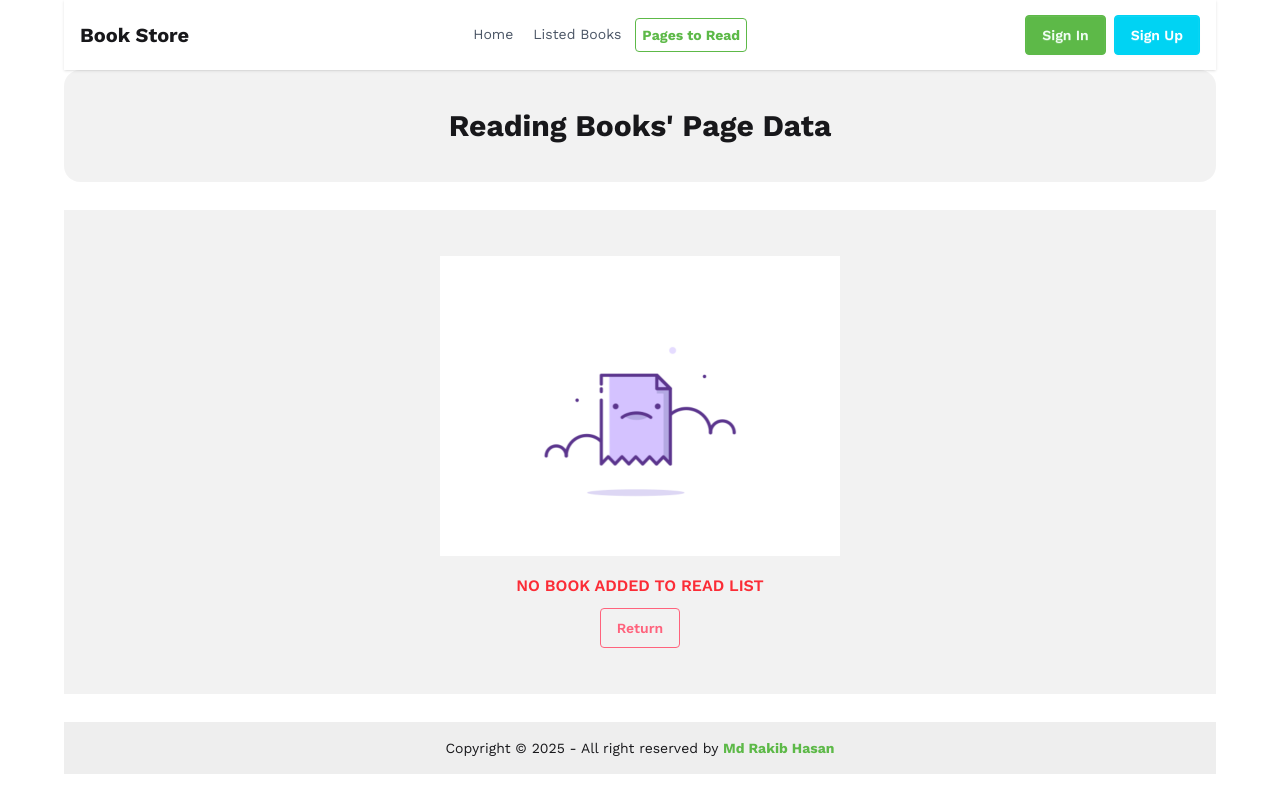
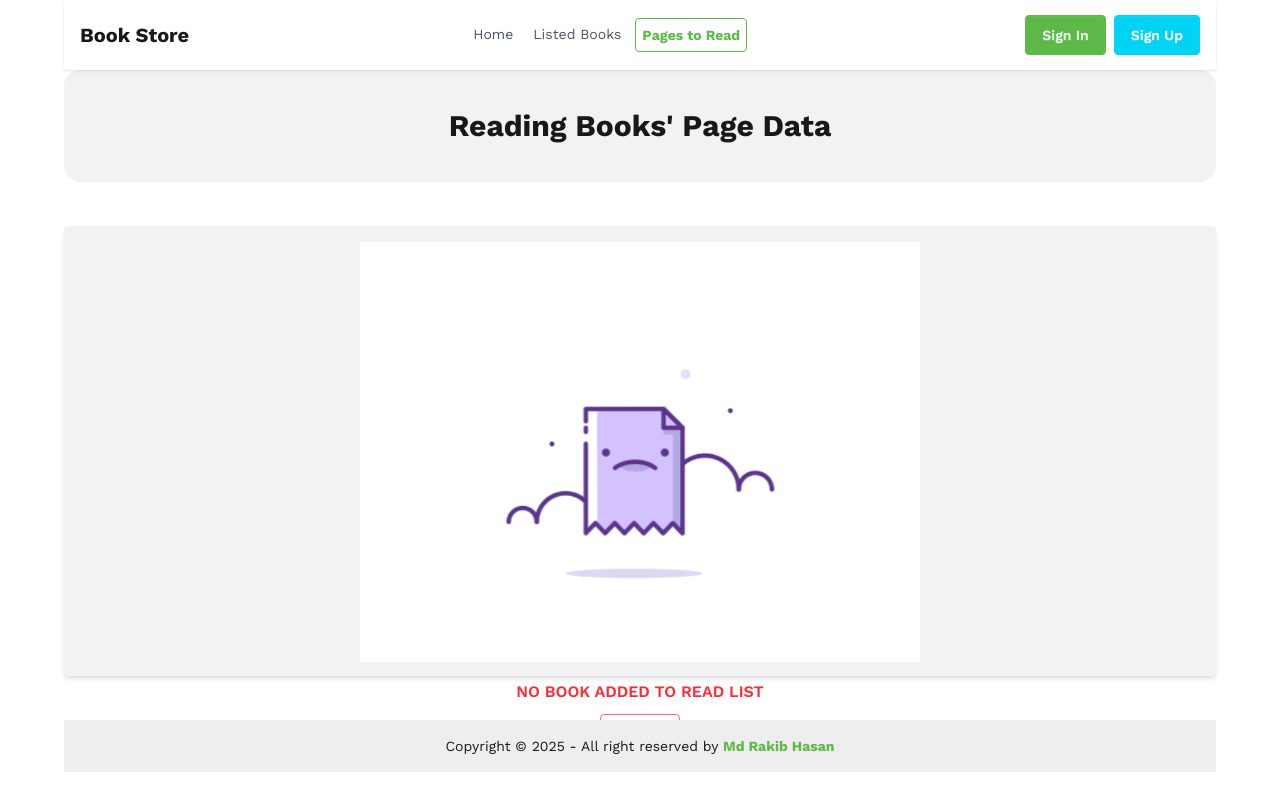
Before and after one commit to rakib-hasan-78/book-store, a React (Vite) app: page /pages in a window 1280 px wide. Built offline with nearby package versions, Linux system fonts and the light colour scheme; a web font is replaced by a local one.

Commit message:
chart added

```diff
--- a/src/components/PageChart/PageChart.jsx
+++ b/src/components/PageChart/PageChart.jsx
@@ -1,24 +1,51 @@
 import React from 'react';
 import { useBook } from '../../../utilities/BookContext/BookContext';
 import EmptyContent from '../EmptyContent/EmptyContent';
-import { ResponsiveContainer } from 'recharts';
+import {
+  Bar,
+  BarChart,
+  CartesianGrid,
+  ResponsiveContainer,
+  Tooltip,
+  XAxis,
+  YAxis,
+  Cell,
+} from 'recharts';
 
+const COLORS = [
+  '#8884d8', '#82ca9d', '#ffc658', '#ff7f50', '#00C49F', '#FFBB28',
+  '#a29bfe', '#fd79a8', '#e17055', '#55efc4', '#fab1a0', '#74b9ff'
+];
 
 const PageChart = () => {
-    const {readBooks} = useBook();
-    const chartData = readBooks.map(book=>({
-        name: book.bookName,
-        page: book.totalPages,
-    }))
-    return (
-        <div className='w-full h-[30.25rem] my-7 bg-hero flex items-center justify-center'>
-            {readBooks.length===0 ? <EmptyContent>no book added to read list</EmptyContent>:
-            <ResponsiveContainer width={`100%`} height={`450px`}>
+  const { readBooks } = useBook();
 
-            </ResponsiveContainer>
-            }
-        </div>
-    );
+  const chartData = readBooks.map(book => ({
+    name: book.bookName,
+    page: book.totalPages,
+  }));
+
+  return (
+    <div className="w-full h-[450px] my-11 bg-hero p-4 rounded shadow-md">
+      {readBooks.length === 0 ? (
+        <EmptyContent>no book added to read list</EmptyContent>
+      ) : (
+        <ResponsiveContainer width="100%" height="100%">
+          <BarChart data={chartData}>
+            <CartesianGrid stroke="#ccc" strokeDasharray="3 3" />
+            <XAxis dataKey="name" />
+            <YAxis />
+            <Tooltip />
+            <Bar dataKey="page">
+              {chartData.map((_, index) => (
+                <Cell key={`cell-${index}`} fill={COLORS[index % COLORS.length]} />
+              ))}
+            </Bar>
+          </BarChart>
+        </ResponsiveContainer>
+      )}
+    </div>
+  );
 };
 
 export default PageChart;
```
